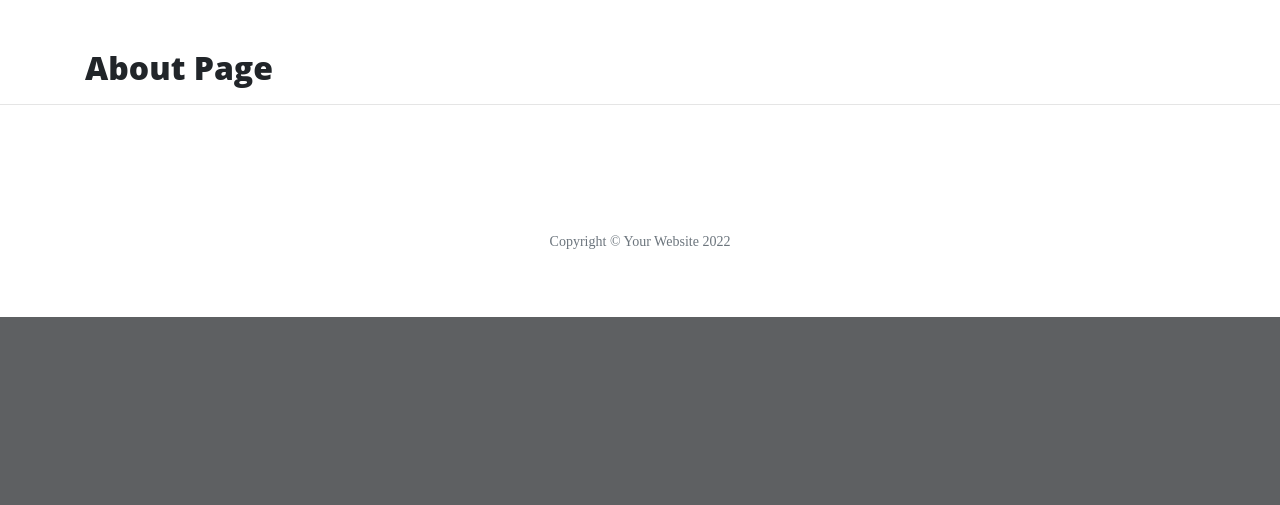
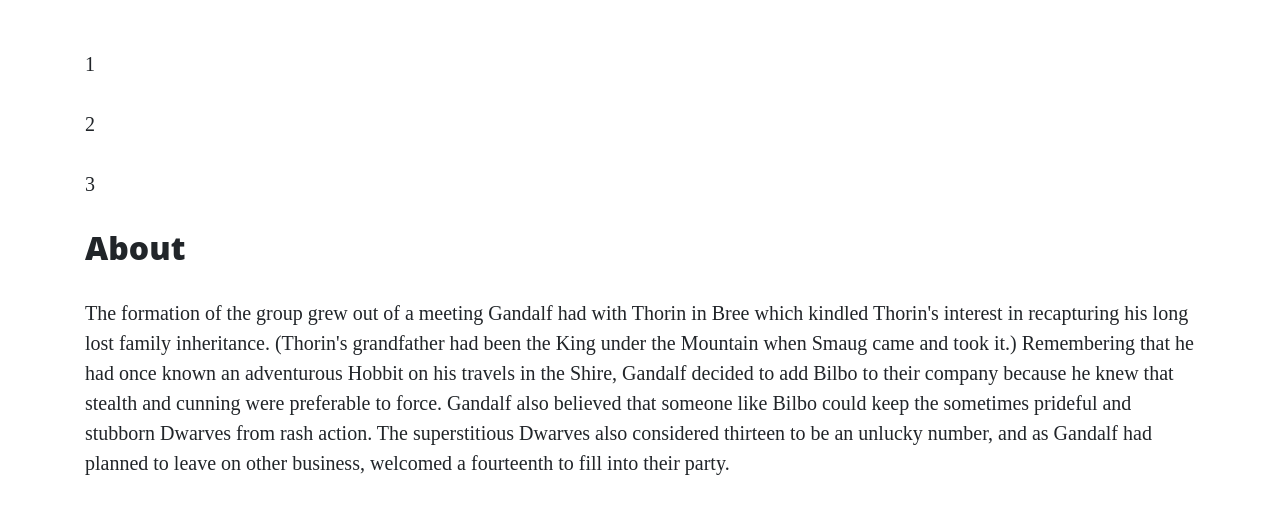
Before and after one commit to FarisGJD/flask-mini-project, a Flask app: page /about in a window 1280 px wide. Shown: the part 629-1134 px from the top of the page. Before the commit the page ends 946 px from the top, so only its background shows below. Run offline with Flask 2, Linux system fonts and the light colour scheme; some libraries are stand-ins or nearby versions.

Commit message:
Add more inforamtion to the project

```diff
--- a/run.py
+++ b/run.py
@@ -12,17 +12,17 @@ def index():
 
 @app.route("/about")
 def about():
-    return render_template("about.html")
+    return render_template("about.html", page_title="About", list_of_numbers=[1, 2, 3])
 
 
 @app.route("/contact")
 def contact():
-    return render_template("contact.html")
+    return render_template("contact.html", page_title="Contact")
 
 
 @app.route("/careers")
 def careers():
-    return render_template("careers.html")
+    return render_template("careers.html", page_title="Careers")
 
 
 if __name__ == "__main__":
--- /dev/null
+++ b/static/css/style.css
@@ -0,0 +1,3 @@
+.col-md-5 img {
+    width: 100%;
+}
--- a/templates/about.html
+++ b/templates/about.html
@@ -1,4 +1,49 @@
 {% extends "base.html" %}
 {% block content %}
-    <h2>About Page</h2>
+
+    {% for number in list_of_numbers %}
+        <p>{{ number }}</p>
+    {% endfor %}
+
+    <h2>{{ page_title }}</h2>
+    <p>
+        The formation of the group grew out of a meeting Gandalf had with Thorin in Bree which kindled Thorin's interest
+        in recapturing his long lost family inheritance. (Thorin's grandfather had been the King under the Mountain when
+        Smaug came and took it.) Remembering that he had once known an adventurous Hobbit on his travels in the Shire,
+        Gandalf decided to add Bilbo to their company because he knew that stealth and cunning were preferable to force.
+        Gandalf also believed that someone like Bilbo could keep the sometimes prideful and stubborn Dwarves from rash
+        action. The superstitious Dwarves also considered thirteen to be an unlucky number, and as Gandalf had planned
+        to leave on other business, welcomed a fourteenth to fill into their party.
+    </p>
+    <div class="row featurette">
+        <div class="col-md-7">
+            <h3>Thorin Oakenshield</h3>
+            <p>
+                Thorin II was born in TA 2746 to Dwarf prince Thráin II in the city of the Lonely Mountain. Early in his
+                youth, he and the other Dwarves of the Lonely Mountain were forced to flee by the dragon Smaug in TA
+                2770. While in exile, he quickly grew to become a capable warrior. This was demonstrated when he
+                participated in the Battle of Azanulbizar in TA 2799. He fought with one of the Dwarven armies beneath
+                the East-gate of Moria. At some point in the fighting, his shield broke, and using an oaken tree branch
+                found on the ground as a shield, he gained the epithet "Oakenshield," which would remain with him even
+                in death.
+            </p>
+        </div>
+        <div class="col-md-5">
+            <img src="https://vignette.wikia.nocookie.net/lotr/images/3/3f/ThorinBIG.jpg" alt="">
+        </div>
+    </div>
+
+    <div class="row featurette">
+        <div class="col-md-5">
+            <img src="https://vignette.wikia.nocookie.net/lotr/images/b/b4/The-Hobbit-Fili-and-Kili.jpg" alt="">
+        </div>
+        <div class="col-md-7">
+            <h3>Fili and Kili</h3>
+            <p>
+                Fíli and Kíli were nephews of Thorin, who was the elder brother of their mother Dís. They were also nephews of
+				Frerin, grandsons of Thráin II, and great-grandsons of Thrór. Fíli's most distinguishing feature was his long nose,
+				the longest of any of the Dwarves in Thorin's company.
+            </p>
+        </div>
+    </div>
 {% endblock %}
--- a/templates/base.html
+++ b/templates/base.html
@@ -4,8 +4,9 @@
     <meta charset="UTF-8">
     <meta name="viewport" content="width=device-width, initial-scale=1.0">
     <meta http-equiv="X-UA-Compatible" content="ie=edge">
-    <link rel="stylesheet" href="{{ url_for('static', filename='vendor/bootstrap/css/bootstrap.min.css') }}">
-    <link rel="stylesheet" href="{{ url_for('static', filename='css/clean-blog.min.css') }}">
+    <link rel="stylesheet" href="{{ url_for('static', filename='vendor/bootstrap/css/bootstrap.min.css') }}" type="text/css">
+    <link rel="stylesheet" href="{{ url_for('static', filename='css/clean-blog.min.css') }}" type="text/css">
+	<link rel="stylesheet" href="{{ url_for('static', filename='css/style.css') }}" type="text/css">
     <title>Hello Flask</title>
 </head>
 <body>
--- a/templates/careers.html
+++ b/templates/careers.html
@@ -1,4 +1,4 @@
 {% extends "base.html" %}
 {% block content %}
-    <h2>Careers Page</h2>
+    <h2>{{ page_title }}</h2>
 {% endblock %}
--- a/templates/contact.html
+++ b/templates/contact.html
@@ -1,4 +1,4 @@
 {% extends "base.html" %}
 {% block content %}
-    <h2>Contact Page</h2>
+    <h2>{{ page_title }}</h2>
 {% endblock %}
```
